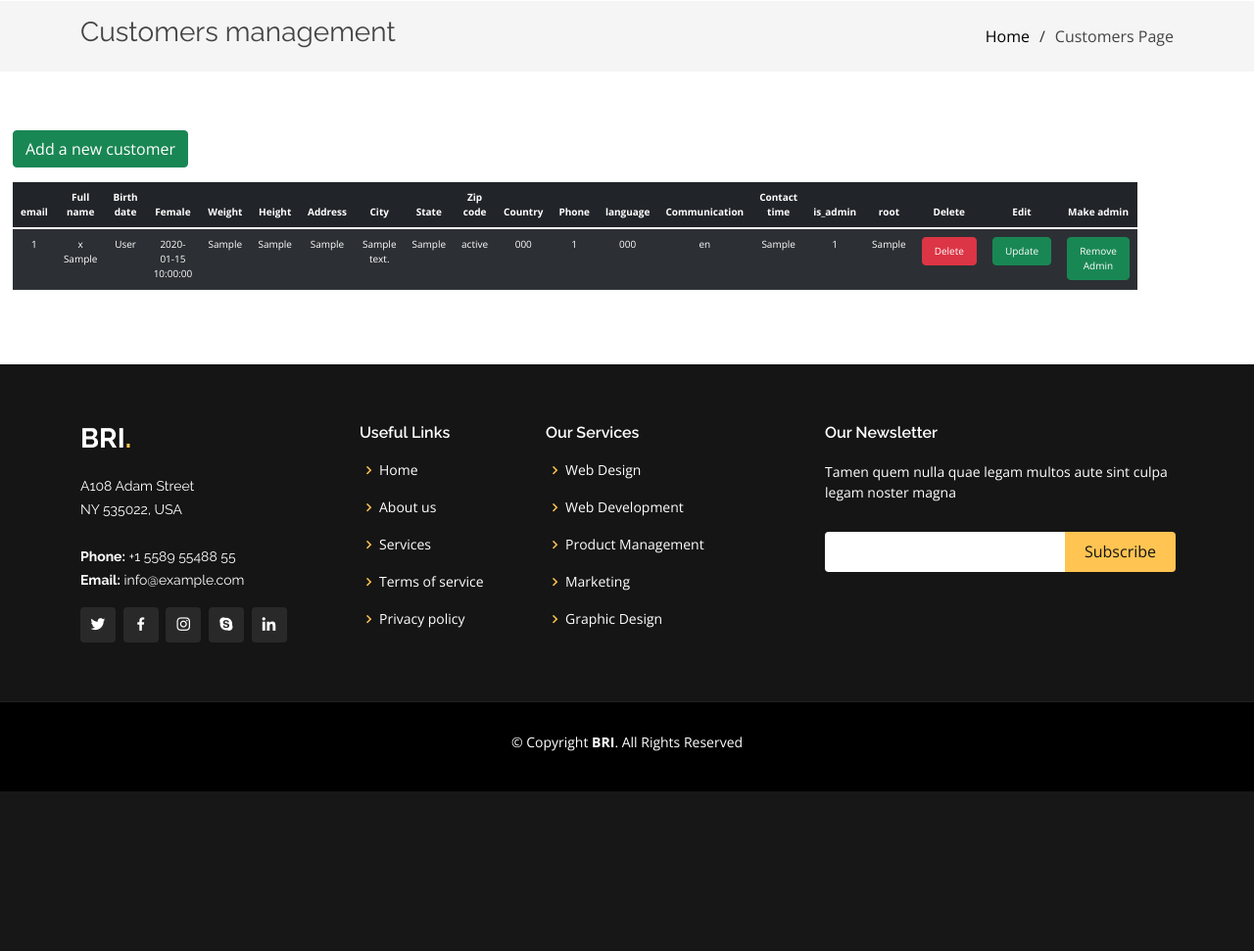
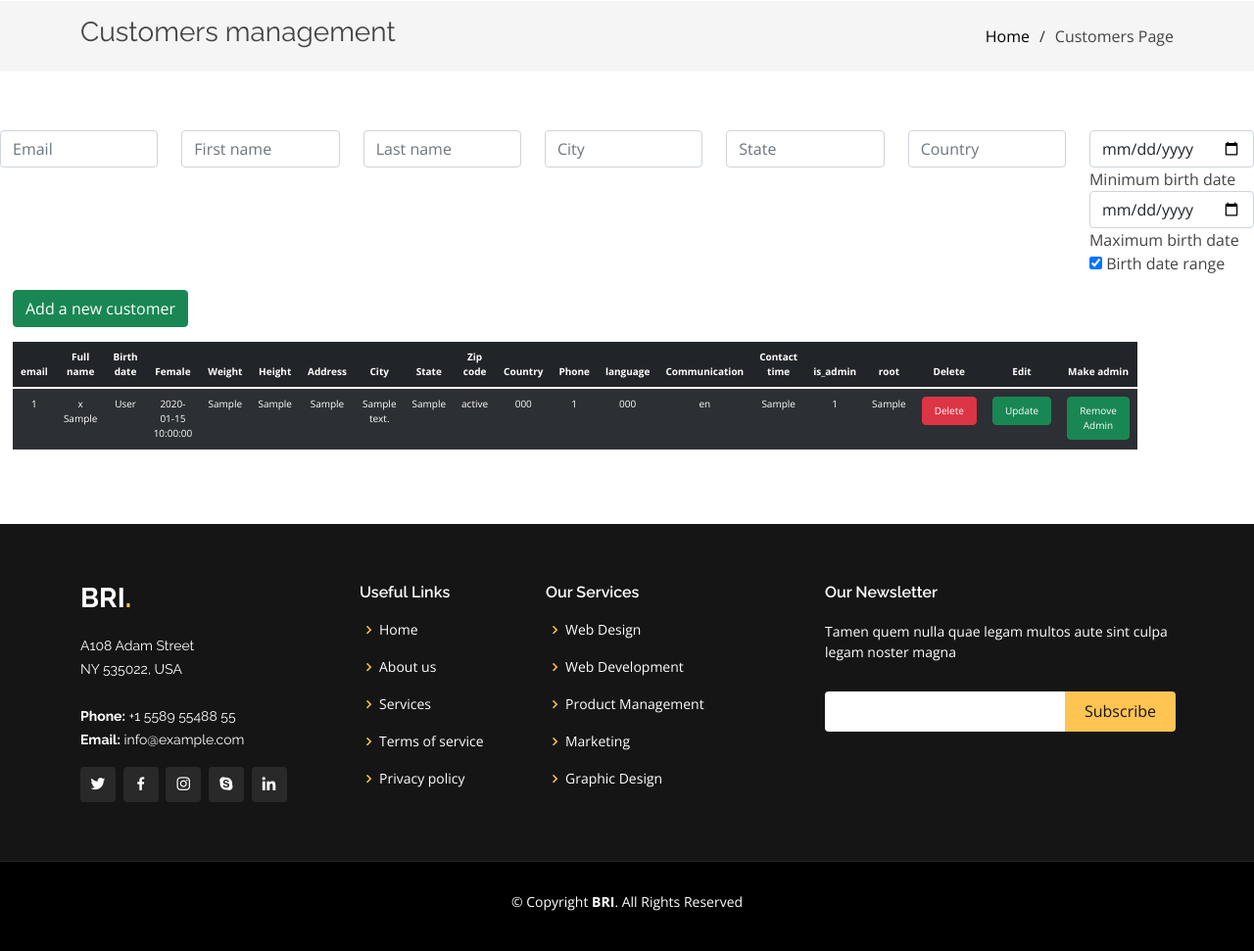
Before and after one commit to jgmontero/BRI, a PHP site: page /pages/user_management.php in a window 1280 px wide. Shown: the part 73-1044 px from the top of the page at 98% size. Before the commit the page ends 881 px from the top, so only its background shows below. Run offline with PHP 8.4, Linux system fonts and the light colour scheme; the visitor is signed in with stand-in values (Sample User, id 1); tables that the repository leaves empty or names only in its code hold one stand-in row (values such as "Sample post"); data that the repository does not hold is empty.

Commit message:
study manager crud filter included

```diff
--- a/assets/js/main.js
+++ b/assets/js/main.js
@@ -402,7 +402,32 @@ function submitFormAdd(form) {
     return false;
 }
 
+function BDateRangeToggle(){
+    // div container ranged date
+    var b_date_range = document.getElementById("b_date_range");
+    // ranged date inputs for reset on display none
+    var b_date_range_min_input = document.getElementById("b_date_range_min_input");
+    var b_date_range_max_input = document.getElementById("b_date_range_max_input");
 
+    // div container no ranged date
+    var b_date = document.getElementById("b_date");
+    // no ranged date inputs for reset on display none
+    var b_date_input = document.getElementById("b_date_input");
+
+    var checboxrange = document.getElementById("is_b_date_range");
+
+    if (checboxrange.checked) {
+        b_date_range.style.display = "block";
+        b_date.style.display = "none";
+        b_date_input.value = "";
+
+    } else {
+        b_date_range.style.display = "none";
+        b_date_range_min_input.value = "";
+        b_date_range_max_input.value = "";
+        b_date.style.display = "block";
+    }
+}
 function StartDateRangeToggle() {
     // div container ranged date
     var s_date_range = document.getElementById("s_date_range");
@@ -536,7 +561,7 @@ function submitFormAdmin(form) {
 }
 function submitFormAdminDenied(form) {
     swal({
-        title: "Admin privileges remove requet denied!",
+        title: "Admin privileges remove request denied!",
         text: "This user has root privileges and cannot lose it!",
         icon: "error",
         buttons: true,
--- a/pages/user_management.php
+++ b/pages/user_management.php
@@ -101,10 +101,72 @@ include "../backend/db_connection.php";
     </section><!-- End Breadcrumbs -->
 
     <section class="inner-page">
-      <div class="container" style="margin-left: 1px;">
-         <?php
+        <?php
         $sql = "SELECT * FROM `customers` ";
         $where = " where 1 "; ?>
+
+        <form method="post" action='../pages/studies_page.php'
+              style="margin-bottom: 15px;">
+            <div class="row">
+                <!--email filter-->
+                <div class="col">
+                    <input type="text" id="email" class="form-control" name="email"
+                           placeholder="Email" value="<?php echo !empty($_POST['email']) ? $_POST['email'] : "" ?>"/>
+                </div>
+                <!--first name filter-->
+                <div class="col">
+                    <input type="text" id="f_name" class="form-control" name="f_name"
+                           placeholder="First name" value="<?php echo !empty($_POST['f_name']) ? $_POST['f_name'] : "" ?>"/>
+                </div>
+                <!--last name filter-->
+                <div class="col">
+                    <input type="text" id="l_name" class="form-control" name="l_name"
+                           placeholder="Last name" value="<?php echo !empty($_POST['l_name']) ? $_POST['l_name'] : "" ?>"/>
+                </div>
+                <!--City name filter-->
+                <div class="col">
+                    <input type="text" id="city" class="form-control" name="city"
+                           placeholder="City" value="<?php echo !empty($_POST['city']) ? $_POST['city'] : "" ?>"/>
+                </div>
+                <!--State name filter-->
+                <div class="col">
+                    <input type="text" id="state" class="form-control" name="state"
+                           placeholder="State" value="<?php echo !empty($_POST['state']) ? $_POST['state'] : "" ?>"/>
+                </div>
+                <!--Country name filter-->
+                <div class="col">
+                    <input type="text" id="country" class="form-control" name="country"
+                           placeholder="Country" value="<?php echo !empty($_POST['country']) ? $_POST['country'] : "" ?>"/>
+                </div>
+                <!--Bithdate filter-->
+                <div class="col">
+                    <div class="col"
+                         id="b_date_range" <?php echo !empty($_POST['b_date']) ? 'style="display: none;"' : 'style="display: block;"' ?> >
+                        <input type="date" id="b_date_range_min_input" class="form-control" name="b_date_min"
+                               value="<?php echo !empty($_POST['b_date_min']) ? $_POST['b_date_min'] : "" ?>"/>
+                        <label for="b_date_range">Minimum birth date</label>
+                        <input type="date" id="b_date_range_max_input" class="form-control" name="b_date_max"
+                               value="<?php echo !empty($_POST['b_date_max']) ? $_POST['b_date_max'] : "" ?>"/>
+                        <label for="b_date_range_max">Maximum birth date</label>
+                    </div>
+                    <!-- no ranged start date-->
+                    <div class="col"
+                         id="b_date" <?php echo empty($_POST['b_date']) ? 'style="display: none;"' : 'style="display: block;"' ?>>
+                        <input type="date" id="b_date_input" class="form-control" name="b_date"
+                               style="display: block;"
+                               value="<?php echo !empty($_POST['b_date']) ? $_POST['b_date'] : "" ?>"/>
+                        <label for="b_date">Birth date</label>
+                    </div>
+
+                    <input type="checkbox" id="is_b_date_range" name="ranged_b_date" onclick="BDateRangeToggle()"
+                        <?php echo empty($_POST['b_date']) ? 'checked' : '' ?>>
+                    <label for="is_b_date_range">Birth date range</label>
+                </div>
+            </div>
+        </form>
+
+      <div class="container" style="margin-left: 1px;">
+
           <form method="post" action='../pages/upt_add_del_customer_page.php'
                 onsubmit="return submitFormAddCustomer(this);" style="margin-bottom: 15px;">
               <input type="hidden" style="cursor: pointer; " name="action"
```
